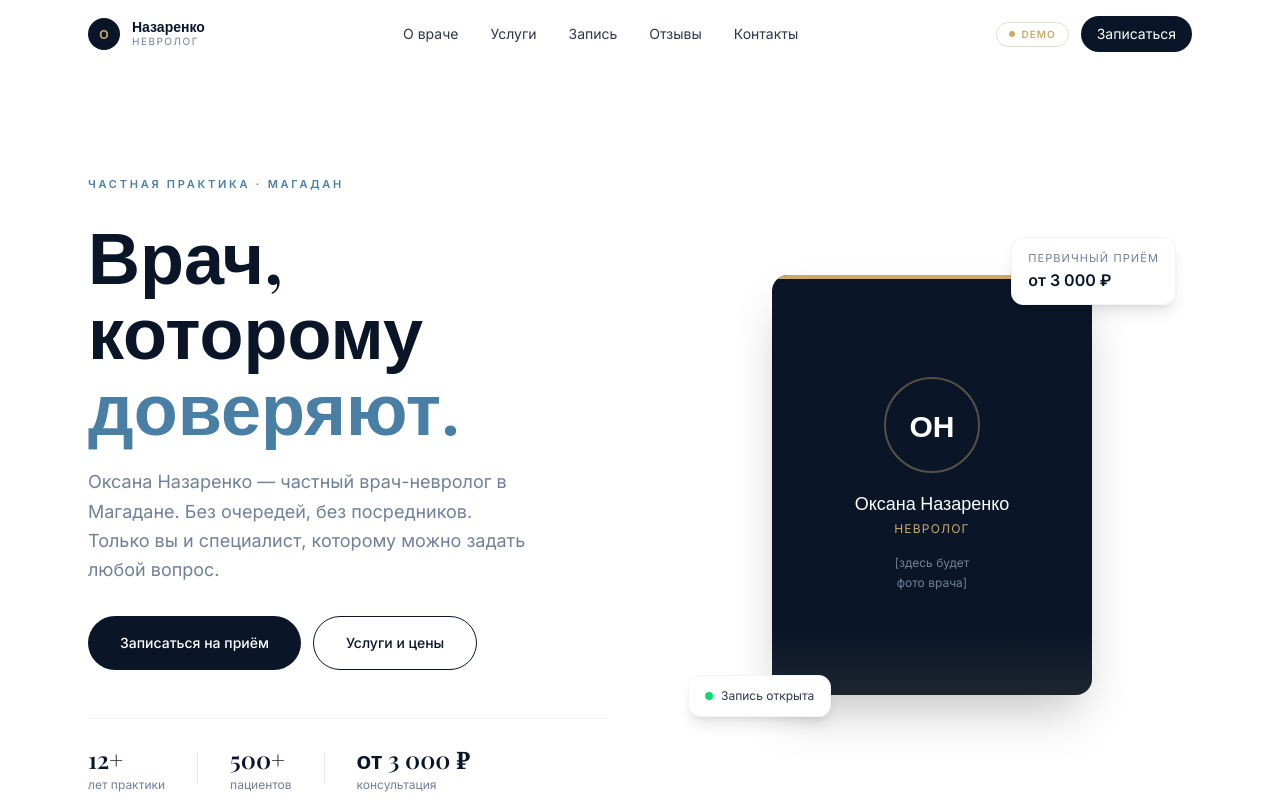
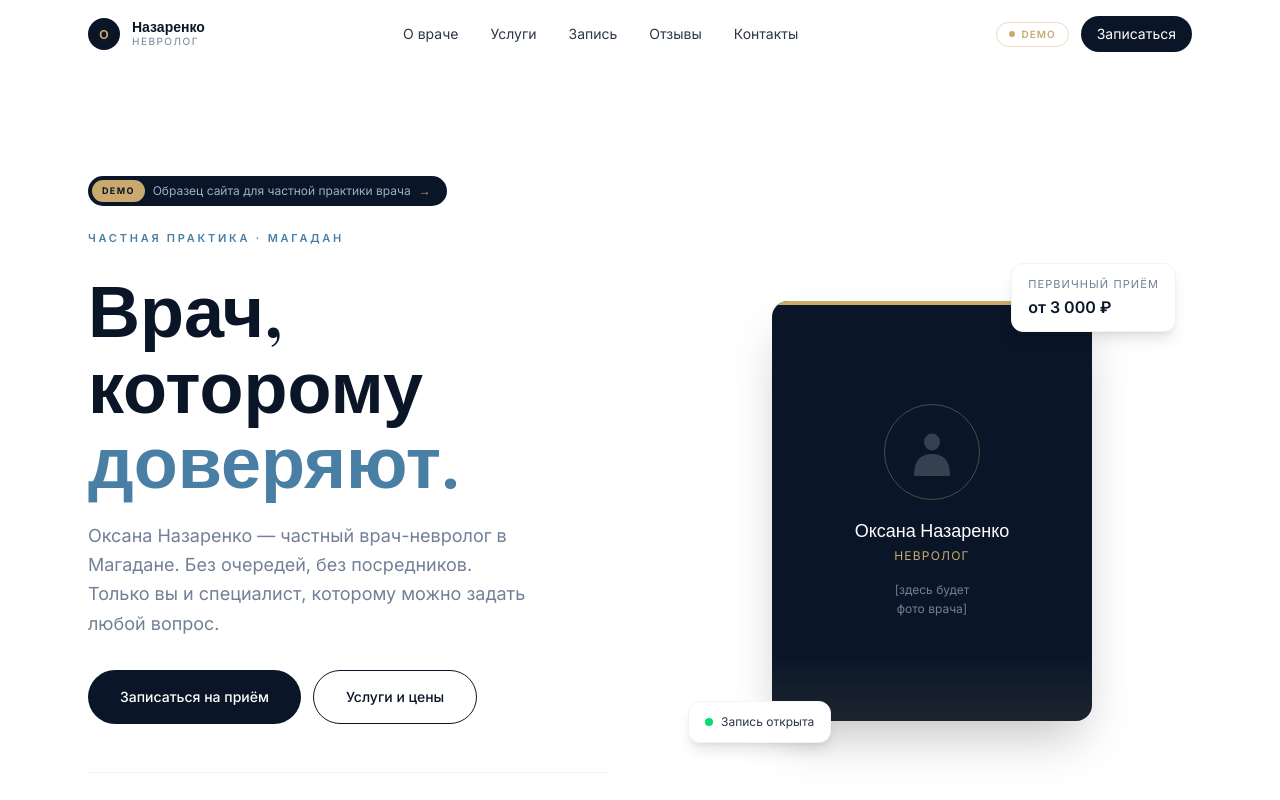
Before and after one commit to genfreemix/nevrolog-room, a Next.js app: page / in a window 1280 px wide. Shown: the top 800 px of the page. Built offline with nearby package versions, Linux system fonts and the light colour scheme.

Commit message:
feat: demo pill in hero, ProtoLayer to 2nd, remove OH initials, wave decorations

```diff
--- a/app/page.tsx
+++ b/app/page.tsx
@@ -12,13 +12,13 @@ export default function Home() {
   return (
     <main>
       <Hero />
+      <ProtoLayer />
       <About />
       <Services />
       <HowToBook />
       <Reviews />
       <FAQ />
       <Contact />
-      <ProtoLayer />
       <LeadForm />
     </main>
   );
--- a/components/About.tsx
+++ b/components/About.tsx
@@ -28,8 +28,18 @@ const specializations = [
 
 export function About() {
   return (
-    <section id="about" className="py-24 bg-white">
-      <div className="max-w-6xl mx-auto px-6">
+    <section id="about" className="relative py-24 bg-white overflow-hidden">
+      {/* Wave decoration */}
+      <div className="absolute inset-0 pointer-events-none overflow-hidden">
+        <svg className="w-full h-full" viewBox="0 0 1200 700" fill="none" preserveAspectRatio="xMidYMid slice">
+          <path d="M0,80 C300,55 600,105 1200,80" stroke="#4A7FA5" strokeWidth="0.9" opacity="0.07"/>
+          <path d="M0,200 C300,175 600,225 1200,200" stroke="#4A7FA5" strokeWidth="0.8" opacity="0.06"/>
+          <path d="M0,340 C300,315 600,365 1200,340" stroke="#4A7FA5" strokeWidth="0.9" opacity="0.08"/>
+          <path d="M0,480 C300,455 600,505 1200,480" stroke="#4A7FA5" strokeWidth="0.7" opacity="0.06"/>
+          <path d="M0,600 C300,575 600,625 1200,600" stroke="#4A7FA5" strokeWidth="0.8" opacity="0.05"/>
+        </svg>
+      </div>
+      <div className="relative max-w-6xl mx-auto px-6">
         <div className="grid md:grid-cols-2 gap-16 items-start">
           {/* Left: bio */}
           <div>
--- a/components/FAQ.tsx
+++ b/components/FAQ.tsx
@@ -43,8 +43,17 @@ export function FAQ() {
   const [open, setOpen] = useState<number | null>(null);
 
   return (
-    <section id="faq" className="py-24 bg-white">
-      <div className="max-w-3xl mx-auto px-6">
+    <section id="faq" className="relative py-24 bg-white overflow-hidden">
+      {/* Wave decoration */}
+      <div className="absolute inset-0 pointer-events-none overflow-hidden">
+        <svg className="w-full h-full" viewBox="0 0 1200 700" fill="none" preserveAspectRatio="xMidYMid slice">
+          <path d="M0,60 C250,40 500,80 1200,60" stroke="#4A7FA5" strokeWidth="0.9" opacity="0.07"/>
+          <path d="M0,220 C250,200 500,240 1200,220" stroke="#4A7FA5" strokeWidth="0.8" opacity="0.06"/>
+          <path d="M0,390 C250,370 500,410 1200,390" stroke="#4A7FA5" strokeWidth="0.8" opacity="0.07"/>
+          <path d="M0,560 C250,540 500,580 1200,560" stroke="#4A7FA5" strokeWidth="0.7" opacity="0.05"/>
+        </svg>
+      </div>
+      <div className="relative max-w-3xl mx-auto px-6">
         <FadeIn>
           <span className="text-[11px] font-semibold tracking-[0.25em] uppercase text-[#4A7FA5] mb-4 block">
             ЧАСТО СПРАШИВАЮТ
--- a/components/Hero.tsx
+++ b/components/Hero.tsx
@@ -12,10 +12,41 @@ export function Hero() {
       <div className="absolute top-1/3 right-1/4 w-72 h-72 rounded-full border border-[#C9A96E]/15 -z-10 hidden md:block" />
       <div className="absolute top-1/4 right-1/3 w-44 h-44 rounded-full border border-[#4A7FA5]/10 -z-10 hidden md:block" />
 
+      {/* Wave decorations on white area */}
+      <div className="absolute inset-0 -z-10 overflow-hidden pointer-events-none">
+        <svg className="w-full h-full" viewBox="0 0 1200 900" fill="none" preserveAspectRatio="xMidYMid slice">
+          <path d="M0,70 C200,50 400,90 600,70 S1000,50 1200,70" stroke="#4A7FA5" strokeWidth="0.9" opacity="0.08"/>
+          <path d="M0,160 C200,140 400,180 600,160 S1000,140 1200,160" stroke="#4A7FA5" strokeWidth="0.9" opacity="0.07"/>
+          <path d="M0,260 C200,240 400,280 600,260 S1000,240 1200,260" stroke="#4A7FA5" strokeWidth="0.8" opacity="0.09"/>
+          <path d="M0,360 C200,340 400,380 600,360 S1000,340 1200,360" stroke="#4A7FA5" strokeWidth="0.8" opacity="0.07"/>
+          <path d="M0,460 C200,440 400,480 600,460 S1000,440 1200,460" stroke="#4A7FA5" strokeWidth="0.9" opacity="0.08"/>
+          <path d="M0,560 C200,540 400,580 600,560 S1000,540 1200,560" stroke="#4A7FA5" strokeWidth="0.7" opacity="0.06"/>
+          <path d="M0,660 C200,640 400,680 600,660 S1000,640 1200,660" stroke="#4A7FA5" strokeWidth="0.8" opacity="0.07"/>
+          <path d="M0,760 C200,740 400,780 600,760 S1000,740 1200,760" stroke="#4A7FA5" strokeWidth="0.7" opacity="0.05"/>
+          <path d="M0,860 C200,840 400,880 600,860 S1000,840 1200,860" stroke="#4A7FA5" strokeWidth="0.7" opacity="0.05"/>
+        </svg>
+      </div>
+
       <div className="max-w-6xl mx-auto px-6 w-full py-16 md:py-24">
         <div className="grid md:grid-cols-2 gap-12 md:gap-16 items-center">
           {/* Left: Text */}
           <div>
+            {/* DEMO announcement pill */}
+            <FadeIn delay={0.05}>
+              <a
+                href="#proto"
+                className="inline-flex items-center gap-2 mb-6 bg-[#0A1628] hover:bg-[#162040] transition-colors rounded-full pl-1 pr-4 py-1 group"
+              >
+                <span className="text-[9px] font-bold tracking-[0.15em] bg-[#C9A96E] text-[#0A1628] px-2.5 py-1 rounded-full">
+                  DEMO
+                </span>
+                <span className="text-xs text-[#9aafc7] group-hover:text-white transition-colors">
+                  Образец сайта для частной практики врача
+                </span>
+                <span className="text-[#C9A96E] text-xs font-semibold">→</span>
+              </a>
+            </FadeIn>
+
             <FadeIn delay={0.1}>
               <span className="text-[11px] font-semibold tracking-[0.25em] uppercase text-[#4A7FA5] mb-6 block">
                 Частная практика · Магадан
@@ -90,10 +121,11 @@ export function Hero() {
               <div className="relative w-64 h-80 md:w-80 md:h-[420px] rounded-2xl bg-[#0A1628] overflow-hidden shadow-2xl">
                 <div className="absolute top-0 left-0 right-0 h-1 bg-[#C9A96E]" />
                 <div className="absolute inset-0 flex flex-col items-center justify-center">
-                  <div className="w-24 h-24 rounded-full border-2 border-[#C9A96E]/40 flex items-center justify-center mb-4">
-                    <span className="font-playfair text-3xl font-semibold text-white">
-                      ОН
-                    </span>
+                  <div className="w-24 h-24 rounded-full border border-[#C9A96E]/35 flex items-center justify-center mb-4">
+                    <svg viewBox="0 0 40 48" className="w-10 h-12" fill="none">
+                      <ellipse cx="20" cy="14" rx="8" ry="8.5" fill="white" fillOpacity="0.18"/>
+                      <path d="M2,48 C2,32 9,26 20,26 C31,26 38,32 38,48" fill="white" fillOpacity="0.18"/>
+                    </svg>
                   </div>
                   <div className="text-center px-6">
                     <div className="font-playfair text-white text-lg font-medium">
```
